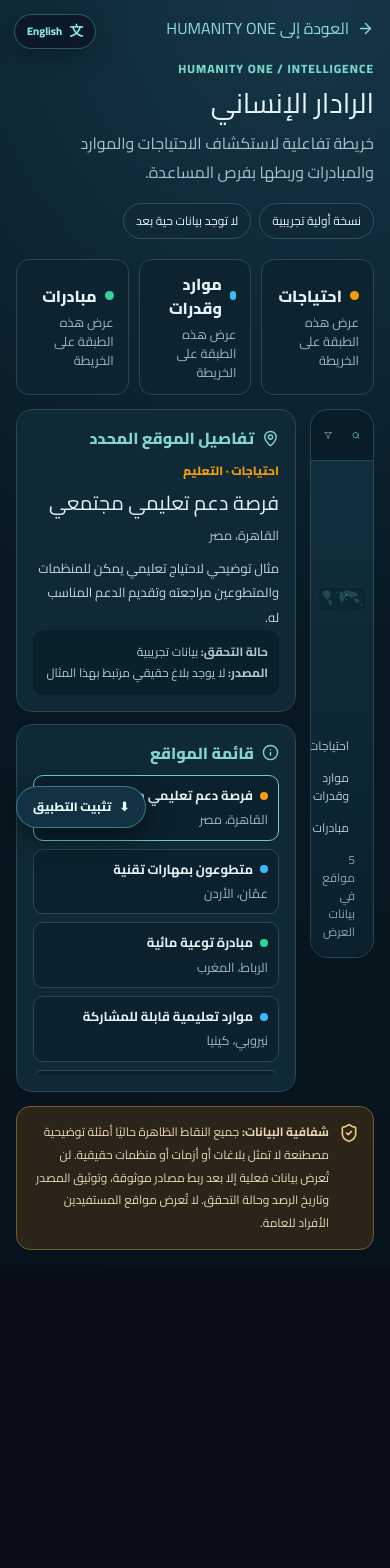
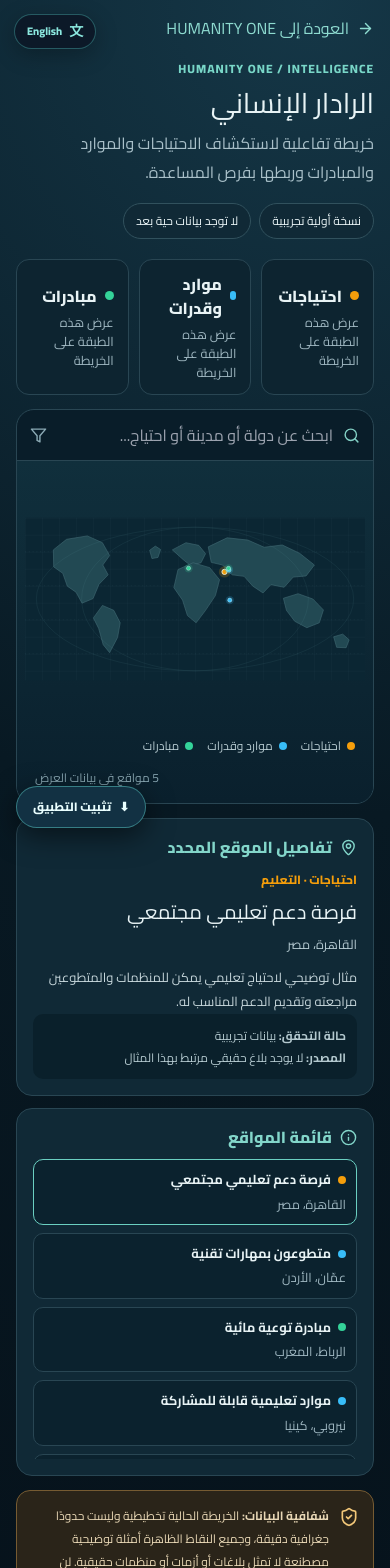
Before and after one commit to o6384051-cpu/humanity-one, a Next.js app: page /radar in a window 390 px wide. Shown: the top 1568 px of the page. Before the commit the page ends 1266 px from the top, so only its background shows below. Built offline with nearby package versions, Linux system fonts and the light colour scheme.

Commit message:
Improve mobile layout and clarify schematic map

```diff
--- a/src/app/radar/page.tsx
+++ b/src/app/radar/page.tsx
@@ -61,7 +61,7 @@ export default function HumanityRadarPage() {
           ))}
         </section>
 
-        <div style={{ display: "grid", gridTemplateColumns: "minmax(0,1.8fr) minmax(280px,0.85fr)", gap: 14, alignItems: "start" }}>
+        <div style={{ display: "grid", gridTemplateColumns: "repeat(auto-fit,minmax(min(100%,360px),1fr))", gap: 14, alignItems: "start" }}>
           <section style={{ border: "1px solid #294653", borderRadius: 18, overflow: "hidden", background: "#091d29" }}>
             <div style={{ padding: 13, display: "flex", gap: 10, alignItems: "center", borderBottom: "1px solid #294653" }}>
               <Search size={17} color="#82cfc4"/>
@@ -117,7 +117,7 @@ export default function HumanityRadarPage() {
 
         <section style={{ marginTop: 14, border: "1px solid #765b32", background: "#2a2419", borderRadius: 14, padding: 14, display: "flex", gap: 10, alignItems: "start" }}>
           <ShieldCheck size={20} color="#f3c879" style={{ flexShrink: 0, marginTop: 2 }}/>
-          <div style={{ color: "#e8d7b5", fontSize: 12, lineHeight: 1.9 }}><b>شفافية البيانات:</b> جميع النقاط الظاهرة حاليًا أمثلة توضيحية مصطنعة لا تمثل بلاغات أو أزمات أو منظمات حقيقية. لن تُعرض بيانات فعلية إلا بعد ربط مصادر موثوقة، وتوثيق المصدر وتاريخ الرصد وحالة التحقق. لا تُعرض مواقع المستفيدين الأفراد للعامة.</div>
+          <div style={{ color: "#e8d7b5", fontSize: 12, lineHeight: 1.9 }}><b>شفافية البيانات:</b> الخريطة الحالية تخطيطية وليست حدودًا جغرافية دقيقة، وجميع النقاط الظاهرة أمثلة توضيحية مصطنعة لا تمثل بلاغات أو أزمات أو منظمات حقيقية. لن تُعرض بيانات فعلية إلا بعد ربط مصادر موثوقة، وتوثيق المصدر وتاريخ الرصد وحالة التحقق. لا تُعرض مواقع المستفيدين الأفراد للعامة.</div>
         </section>
       </div>
     </main>
```
